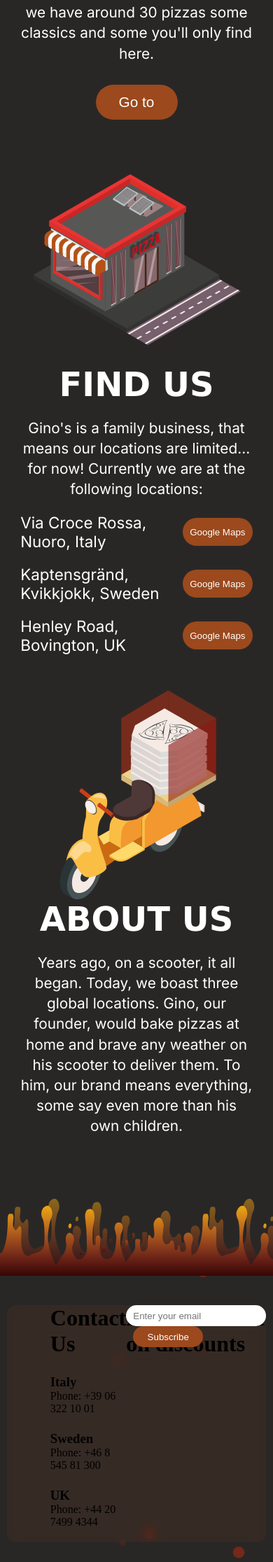
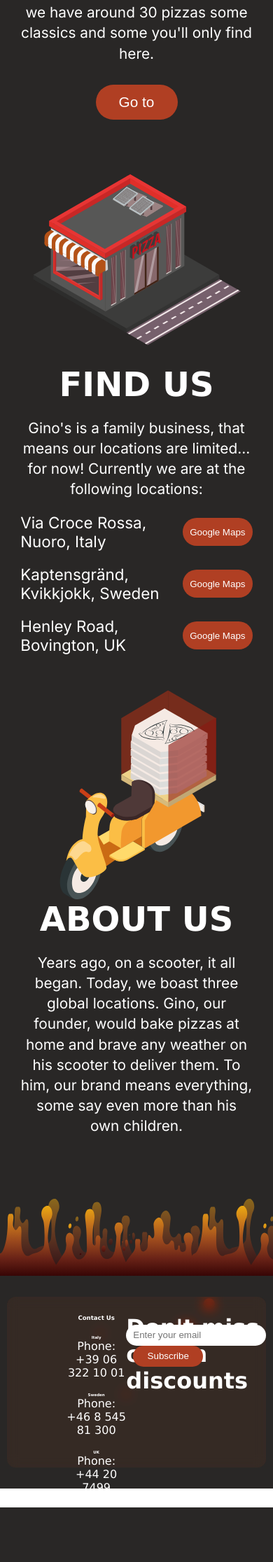
Before and after one commit to DhaWae/Pizzeria-website, a PHP site: page / in a window 390 px wide. Shown: the part 2328-4560 px from the top of the page at 70% size. After the commit the page ends 4482 px from the top, so only its background shows below. Run offline with PHP 8.4, Linux system fonts and the light colour scheme; grey boxes are pictures that could not be loaded.

Commit message:
Revert "stash"
This reverts commit add6d753a21d39a3ad6bfc3f49ab19b36c8acee1.

```diff
--- a/scripts.js
+++ b/scripts.js
@@ -11,9 +11,9 @@ window.onscroll = () => {
 };
 
 window.onload = function () {
-  /*if (navigator.userAgent.indexOf('Chrome') !== -1) {
+  if (navigator.userAgent.indexOf('Chrome') !== -1) {
     document.documentElement.style.setProperty('--secondary-color', '#b03f23');
-  }*/
+  }
 
   const menu_btn = document.querySelector('.hamburger');
   const mobile_menu = document.querySelector('.mobile-nav');
--- a/styles.css
+++ b/styles.css
@@ -14,7 +14,9 @@
   --primary-color: rgb(41, 39, 38);
   --secondary-color: #9b491d;
   --tertiary-color: #fff;
+
 }
+
 
 /*Navbar CSS*/
 .navbar {
@@ -214,7 +216,7 @@
   background-size: cover;
   background-position: top;
   background-repeat: no-repeat;
-  height: calc(100vh - 64px);
+  min-height: calc(100vh - 64px);
   position:relative;
 
 }
@@ -618,7 +620,7 @@ footer {
   display: flex;
   justify-content: center;
   align-items: center;
-  height: 50vh;
+  height: 36vh;
   width: 100%;
   /*padding-top: calc(300px - 20vh);*/
   background-color: var(--primary-color);
@@ -673,12 +675,16 @@ footer {
   'map contact subscribe'
   'map contact socials';
   border: 1px solid red;
+  place-items: center;
+
 }
 
 #google-map {
   width: 100%;
   height: 100%;
-  border-radius: 15px;
+  padding: 25px;
+  overflow: scroll;
+  border-radius: 40px;
 }
 
 .map {
@@ -686,7 +692,41 @@ footer {
 }
 .contact {
   grid-area: contact;
+  font-family: 'verdana', sans-serif;
+  color: white;
+  height: 100%;
+  text-align: center;
+  justify-self: center;
+  padding: 25px 0;
+
 }
+.eee {
+  grid-area: contact;
+  color: white;
+  font-family: 'verdana';
+  align-self: flex-start;
+  margin-top: 25px;
+
+}
+#contacaa {
+
+}
+.awe {
+
+}
+.contact h1 {
+  font-size: 2.2vw;
+}
+
+.contact h3 {
+  font-size: 1.4vw;
+  margin: 0;
+}
+
+.contact h3, .contact p {
+}
+
+
 
 .subscribe {
   grid-area: subscribe;
@@ -796,6 +836,7 @@ footer {
     display: none;
 
   }
+
 }
 
 @media (max-width: 1024px){
@@ -809,16 +850,19 @@ footer {
   .hamburger {
     margin-right: 20px;
   }
+
+
 }
 
 @media (max-width: 768px) {
   .custom-shape-divider-top-1683731907 svg {
     width: 200vh;
     height: 100px;
+
   }
   .hero {
     flex-direction: column;
-    height: calc(100vh - 64px - 50px);
+
   }
 
   .hero-text {
@@ -826,12 +870,14 @@ footer {
     width: 80vw;
     justify-content: center;
     margin-top: 50px;
+    padding-bottom: 25px;
   }
   #s1 h1 {
-    font-size: 10vw;
+    font-size: 12vw;
+
   }
   #s1 span {
-    font-size: 7vw;
+    font-size: 10vw;
   }
   #s1{
     text-align: center;
@@ -845,18 +891,21 @@ footer {
 
 
   .hero-buttons {
-    flex-direction: row;
+
     margin: 0;
     gap: 0;
     margin: 0 0;
-    height: 100%;
+
     gap: 5vw;
     align-items: center;
+    align-self: center;
+    height: auto;
+    flex-grow: 1;
 
   }
   .bottom-buttons {
     gap: 0;
-    gap: 5vw;
+    gap: 8vw;
 
   }
 
@@ -889,15 +938,25 @@ footer {
     font-size: 15vw;
 
   }
-  .custom-shape-divider-top-1683731907 {
-    z-index: 1000;
+  .arrow-container {
+    margin-top: auto;
+  }
+  .custom-sha07pe-divider-top-1683731907 {
+    z-index: 1008723232323;
   }
   header {
-    height: calc(100vh - 64px);
+
+
   }
   .hero {
 
-    height: calc(100vh - 64px);
+
+    min-height: calc(100vh - 64px);
+
+  }
+
+  .hero-wrapper {
+
   }
 
   .section p {
@@ -926,7 +985,12 @@ footer {
   }
 
   .section img {
-    min-height: 300px;
+    height: 300px;
+    min-height: 0px;
+  }
+
+  #menu {
+    height: 300px;
   }
 
   #about-us, #menu-section {
```
